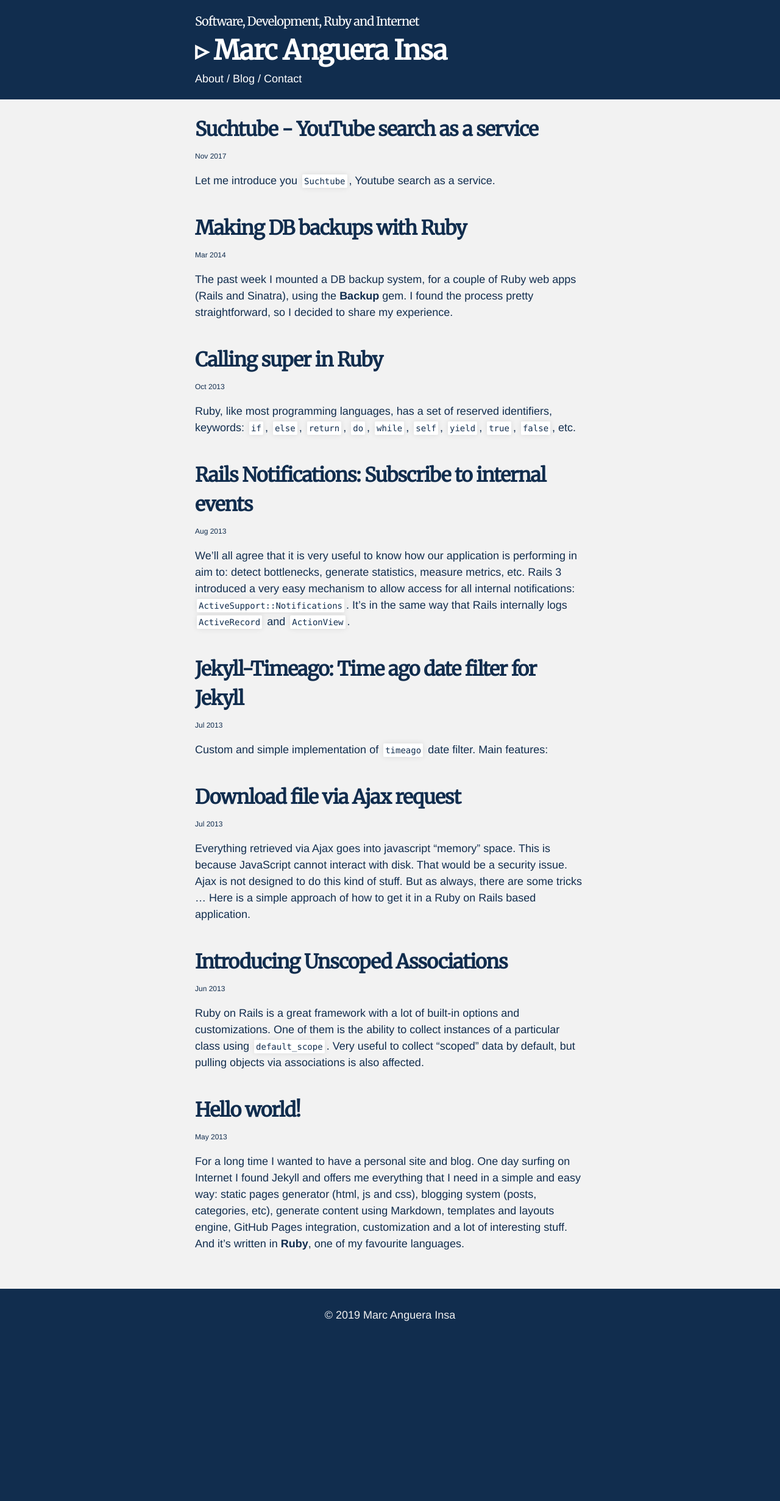
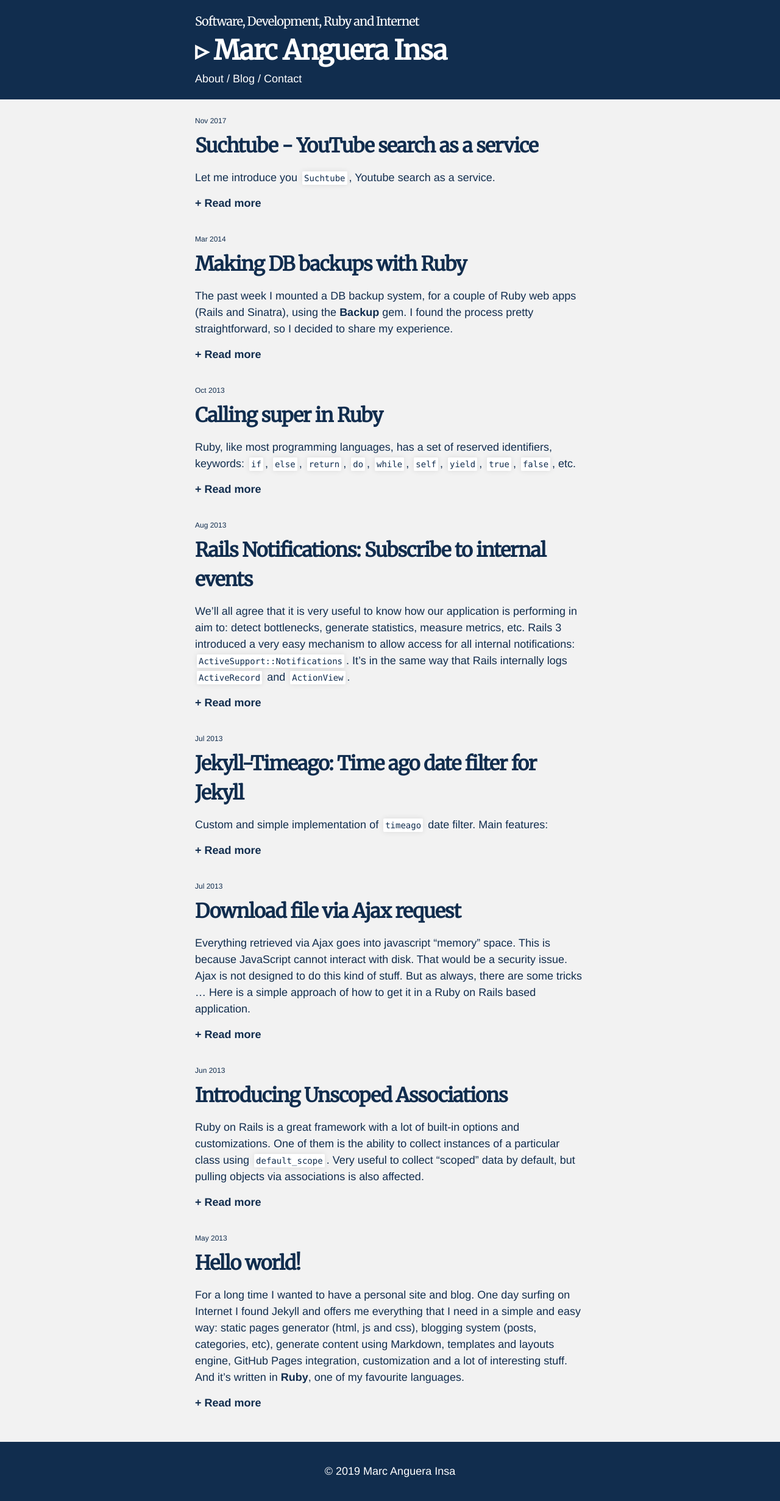
Before and after one commit to markets/markets.github.io, a Jekyll site: the page built from blog.html, in a window 1280 px wide. Shown: the whole page at 61% size. Built offline with Jekyll 4.4.1, drawn with Linux system fonts in a browser that asks for light colours; before the commit the page ends 2205 px from its top, so only the background shows below that.

Commit message:
styles tweaks + :scissors: unused css

```diff
--- a/404.html
+++ b/404.html
@@ -5,7 +5,10 @@ title: 404 - Page not found
 
 <div class="txt-center">
   <h1>404</h1>
-  <h4>OOOPS! The page you are looking for does not exist :(</h4>
+  <h4>
+    Ooops! The page you are<br>
+    looking for does not exist :(
+  </h4>
 
   <p>
     Back to <a href="/" title="Home">Home</a>
--- a/_layouts/post.html
+++ b/_layouts/post.html
@@ -2,7 +2,7 @@
 layout: default
 ---
 
-<span>{{ page.date | date: "%b %Y" }}</span>
+<small>{{ page.date | date: "%b %Y" }}</small>
 <h2>{{ page.title }}</h2>
 
 <div>
--- a/blog.html
+++ b/blog.html
@@ -5,9 +5,10 @@ title: Blog - Marc Anguera Insa
 
 {% for post in site.posts %}
   <div class="post">
+    <small>{{ post.date | date: "%b %Y" }}</small>
     <h2><a href="{{ post.url }}"> {{ post.title }}</a></h2>
-    <small>{{ post.date | date: "%b %Y" }}</small>
 
     <p>{{ post.excerpt }}</p>
+    <p><a href="{{ post.url }}">+ Read more</a></p>
   </div>
 {% endfor %}
--- a/css/styles.css
+++ b/css/styles.css
@@ -21,20 +21,6 @@ time, mark, audio, video {
 article, aside, details, figcaption, figure,
 footer, header, hgroup, menu, nav, section {
   display: block;
-}
-
-ol, ul {
-  list-style: square;
-  margin-left: 20px;
-}
-
-table {
-  border-collapse: collapse;
-  border-spacing: 0;
-}
-
-a:focus {
-  outline: none;
 }
 
 body {
@@ -74,20 +60,20 @@ h5 {
   font-size: 18px;
 }
 
+a {
+  text-decoration: none;
+}
+
+a:focus {
+  outline: none;
+}
+
 p {
-  margin: 10px 0 15px 0;
+  margin: 15px 0 15px 0;
 }
 
 small {
   font-size: 12px;
-}
-
-a {
-  text-decoration: none;
-}
-
-em {
-  font-style: italic;
 }
 
 strong {
@@ -96,9 +82,8 @@ strong {
 
 pre, code {
   width: 100%;
-  color: #112d4e;
   background-color: #fff;
-  font-family: Monaco, "Bitstream Vera Sans Mono", "Lucida Console", Terminal, monospace;
+  font-family: Monaco, "Lucida Console", Terminal, monospace;
   font-size: 14px;
   border-radius: 2px;
   -moz-border-radius: 2px;
@@ -126,62 +111,10 @@ pre code {
   box-shadow: none;
 }
 
-blockquote {
-  color: #666;
-  margin-bottom: 20px;
-  padding: 0 0 0 20px;
-  border-left: 3px solid #bbb;
-}
-
-ul, ol, dl {
+ul {
+  list-style: square;
+  margin-left: 20px;
   margin-bottom: 15px
-}
-
-ol li {
-  list-style: decimal inside;
-  padding-left: 20px;
-}
-
-dl dt {
-  font-weight: bold;
-}
-
-dl dd {
-  padding-left: 20px;
-  font-style: italic;
-}
-
-dl p {
-  padding-left: 20px;
-  font-style: italic;
-}
-
-table {
-  border: 1px solid #373737;
-  margin-bottom: 20px;
-  text-align: left;
-}
-
-th {
-  font-family: 'Lucida Grande', 'Helvetica Neue', Helvetica, Arial, sans-serif;
-  padding: 10px;
-  background: #373737;
-  color: #fff;
-}
-
-td {
-  padding: 10px;
-  border: 1px solid #373737;
-}
-
-form {
-  background: #f2f2f2;
-  padding: 20px;
-}
-
-img {
-  width: 100%;
-  max-width: 100%;
 }
 
 #main_content a {
@@ -195,19 +128,10 @@ img {
 
 header a {
   color: white;
-  padding-bottom: 2px;
-}
-
-footer a {
-  color: white;
-}
-
-footer a:hover {
-  text-decoration: underline;
 }
 
 footer p {
-  color: #f2f2f2;
+  color: white;
 }
 
 .outer {
@@ -246,12 +170,11 @@ footer p {
 }
 
 #footer_wrap {
-  background: #112d4e;
   text-align: center;
 }
 
 .post {
-  margin-bottom: 40px;
+  margin-bottom: 30px;
 }
 
 .txt-center {
```
